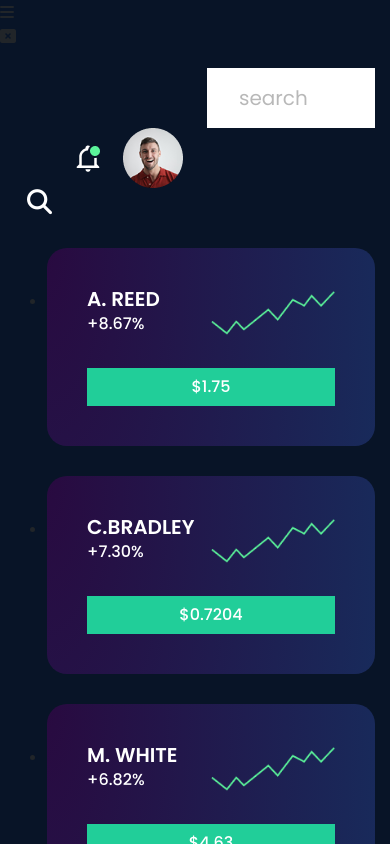
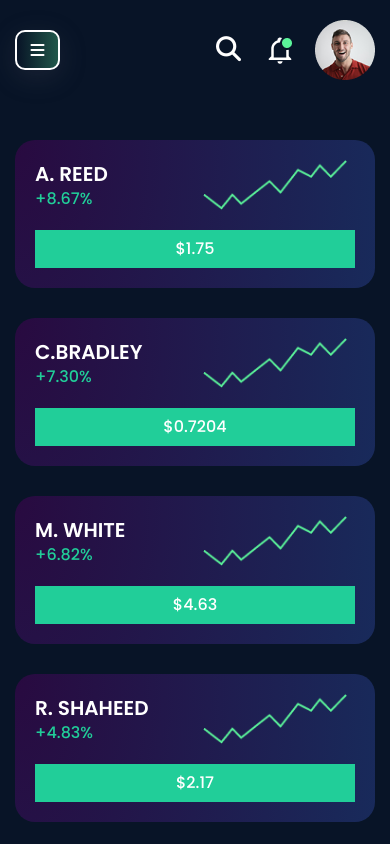
Before and after one commit to tarunkumar2112/decstrike, a React (Create React App) app: page / in a window 390 px wide. Shown: the top 844 px of the page. Built offline with nearby package versions, Linux system fonts and the light colour scheme.

Commit message:
All changes are done as per your request

```diff
--- a/src/components/pages/Homepage.js
+++ b/src/components/pages/Homepage.js
@@ -19,11 +19,13 @@ let toggleClasscheck = btnstate ? 'show' : 'hide';
     <>
   <div className='main-home'>
         <div className='row'>
+        <div className='newwrapper-toggle'>
+
         <div  onClick={handleclick} className='toggle-btn'><i class="fa fa-search" aria-hidden="true"></i>
 </div>
-            <div className={`input ${toggleClasscheck}`}>
+            <div className={`input xtra${toggleClasscheck}`}>
                 <input type="search" value="search" />
-            </div>
+            </div></div>
             <div className='icon-pic'>
                 <div className='icon'><img src={Not}
                 alt='ray'
--- a/src/index.css
+++ b/src/index.css
@@ -139,6 +139,7 @@ padding: 40px 68px;
   display: flex;
   margin-bottom: 30px;
   padding: 40px;
+  align-items: center;
 }
 .title h3 {
   font-family: 'Poppins';
@@ -156,8 +157,11 @@ padding: 40px 68px;
   font-weight: 500;
   font-size: 20px;
   line-height: 110%;
-  color: #FFFFFF;
+  color: #21CE99;
   margin: 0px;
+}
+p.minus {
+  color: #FF4D2D;
 }
 .graphs {
   padding: 0 30px;
@@ -234,7 +238,7 @@ color: #FFFFFF;
   background: #5DF291;
   box-shadow: 0px 0px 20px rgba(89, 239, 158, 0.5);
   border-radius: 60px;
-  width: 358px;
+  width: 100%;
   height: 63px;
   display: flex;
   justify-content: center;
@@ -306,9 +310,34 @@ dic.butn-flex .btns:nth-child(1) {
 button.btn.btn-primary.mb-5 {
   display: none;
 }
+.toggle-btnnull, .closednull {
+  display:none;
+}
+.toggle-btnnull i, .closednull i{
+  color: white;
+}
+.react-tabs {
+  display: flex;
+  flex-wrap: wrap;
+  justify-content: space-between;
+}
+ul.react-tabs__tab-list {
+  width: 49%;
+  padding: 0px;
+  list-style: none;
+}
+.test {
+  width: 49%;
+}
+.col2 {
+  width: 100%;
+}
 @media screen and (max-width: 1440px) {
+  .box-item {
+    padding: 20px;
+}
 .title h3 {
-  font-size: 20px;
+  font-size: 16px;
 }
 .title p {
   font-size: 16px;
@@ -318,14 +347,57 @@ button.btn.btn-primary.mb-5 {
   height: auto;
 }
 .sticky-nav {
-  max-width: 200px;
+  max-width: 300px;
 }
 .contactsection {
-  margin-left: 200px;
+  margin-left: 300px;
 }
 }
 
 @media screen and (max-width:999px) {
+
+.closedactive {
+  display: block;
+  position: absolute;
+  z-index: 9999;
+  top: 28px;
+  left: 375px;
+}
+
+.closedactive  i {
+  color: white;
+  box-shadow: rgba(100, 100, 111, 0.2) 0px 7px 29px 0px;
+  border-radius: 10px !important;
+  background: linear-gradient(270deg, rgba(91, 244, 154, 0.9) 0%, rgba(91, 244, 154, 0.3) 0%, rgba(190, 247, 213, 0) 99.56%);
+  width: 35px;
+  height: 35px;
+  display: flex;
+  align-items: center;
+  justify-content: center;
+  border: 2px solid white;
+}
+.closedactive  i{color:white;}
+.closedactive {
+  display: block;
+}
+.toggle-btnnull {
+  color: white;
+  box-shadow: rgba(100, 100, 111, 0.2) 0px 7px 29px 0px;
+  border-radius: 10px !important;
+  background: linear-gradient(270deg, rgba(91, 244, 154, 0.9) 0%, rgba(91, 244, 154, 0.3) 0%, rgba(190, 247, 213, 0) 99.56%);
+  width: 45px;
+  height: 40px;
+  display: flex;
+  align-items: center;
+  justify-content: center;
+  border: 2px solid white;
+  position: absolute;
+  top: 30px;
+  left: 15px;
+}
+.main-home .row {
+  justify-content: flex-end;
+}
   .toggle-btn {
     display: block;
     margin-left: 6px;
@@ -423,14 +495,53 @@ dic.butn-flex .btns:nth-child(1) {
 .input {
   width: 50%;
 }
-.icon-pic {
+/* .icon-pic {
   width: 50%;
   justify-content: flex-end;
+} */
+.xtrahide {
+  display: none;
+}
+.xtrashow {
+  display: block;
+  padding: 0 15px;
+}
+.input input {
+  width: 100%;
+  height: 40px;
+}
+.input {
+  width: 100%;
+
+}
+.box-item {
+  padding: 20px;
+}
+.url {
+  margin: 20px auto 0;
+}
+.xtrashow {
+  display: block;
+  top: 87px;
+  position: absolute;
+  right: 0px;
+  /* background: white; */
+}
+.input input {
+  width: 100%;
+  height: 40px;
+  border: 1px solid #80808030;
+}
+.toggle-btn i.fa.fa-search {
+  margin: 0px;
+  position: static;
 }
   .contactsection {
     padding: 20px 15px;
     /* width: 100%; */
     margin-left: 0;
+    z-index: -1;
+    position: relative;
 }
 
 .col1-coins, .col2 {
@@ -440,10 +551,13 @@ dic.butn-flex .btns:nth-child(1) {
   width: 100%;
 }
 }
+@media screen and (max-width:800px) {
+ul.react-tabs__tab-list, .test {
+  width: 100%;
+}
+}
 @media screen and (max-width:599px) {
-  .sticky-nav img.imgs {
-    width: 100%;
-}
+
 .sticky-nav {
   /* position: static; */
   max-width: 290px;
@@ -453,4 +567,11 @@ dic.butn-flex .btns:nth-child(1) {
   font-size: 16px;
   height: 50px;
 }
+.closedactive {
+  left: 265px;
+  top:20px;
 }
+.sticky-nav img.imgs {
+  width: 200px;
+}
+}
```
